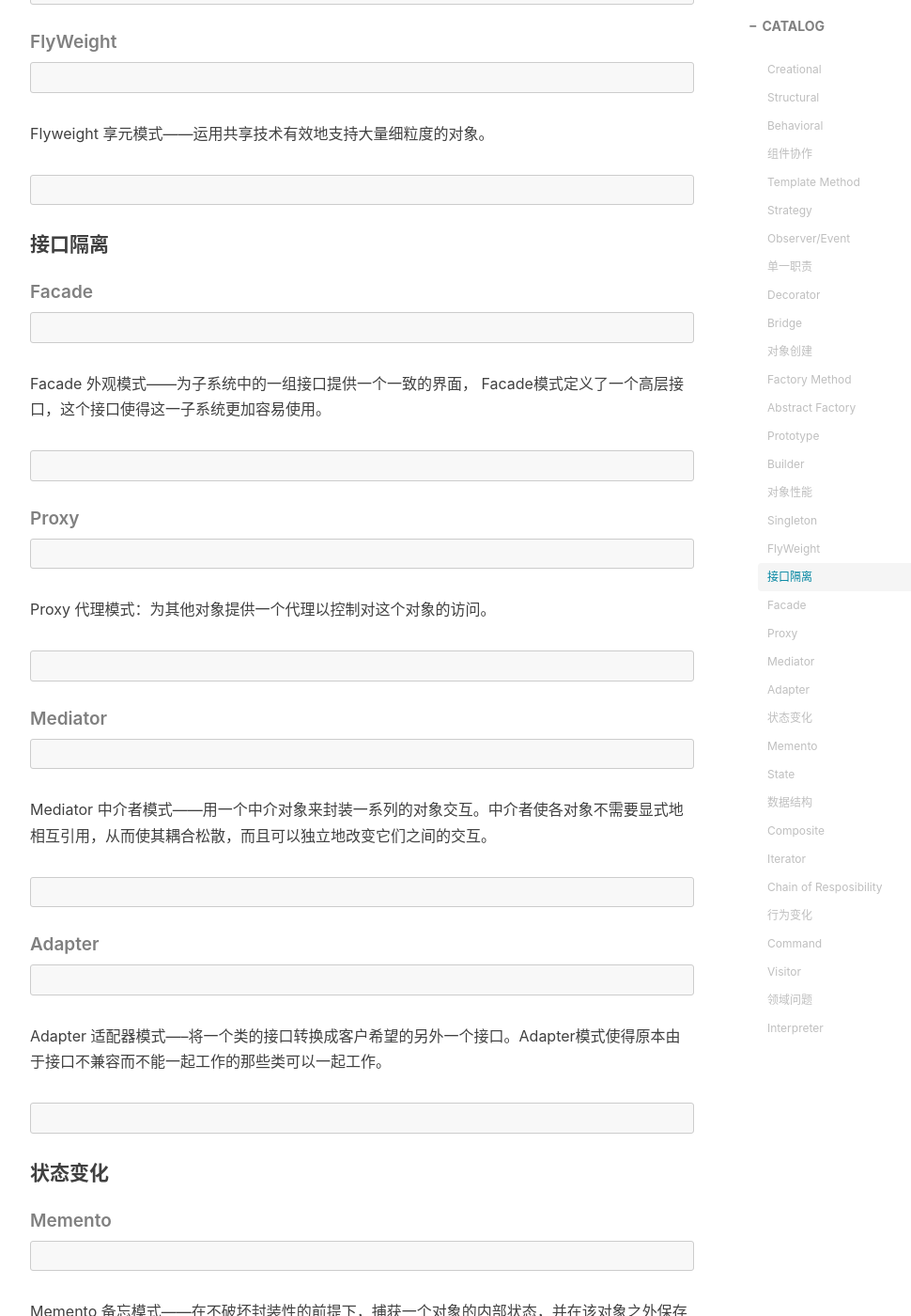
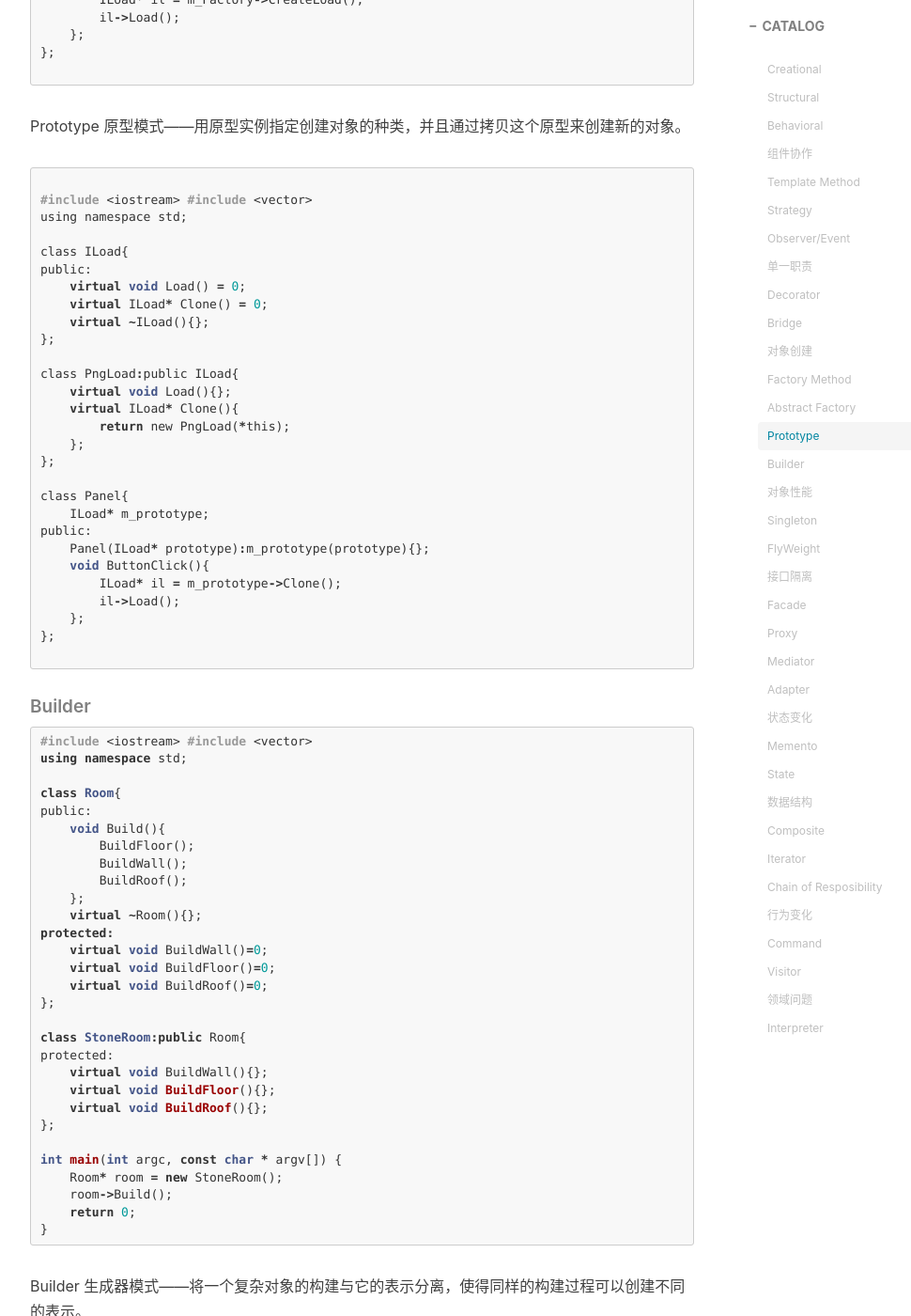
Before and after one commit to chenanbao/chenanbao.github.io, a Jekyll site: the page built from _posts/2019-01-12-设计模式.md, in a window 1280 px wide and 1400 px high, scrolled down 16199 px. Shown: the whole window at 94% size, without its empty margins (233-1203 px from the left). Built offline with Jekyll 4.4.1, drawn with Linux system fonts in a browser that asks for light colours; nearby versions of some CDN libraries; comment, search, counter and statistics services are not loaded; some of the changed text lies outside the part shown.

Commit message:
Update 2019-01-12-设计模式.md

````diff
--- a/_posts/2019-01-12-设计模式.md
+++ b/_posts/2019-01-12-设计模式.md
@@ -794,19 +794,160 @@ public:
 
 ```
 ##### Prototype
-```c
+```c++
+#include <iostream>
+#include <vector>
+
+using namespace std;
+
+class ILoad{
+public:
+    virtual void Load() = 0;
+    virtual ~ILoad(){};
+};
+
+class PngLoad:public ILoad{
+    virtual void Load(){};
+};
+
+class LoadFactory{
+public:
+    virtual ILoad* CreateLoad() = 0;
+    virtual ~LoadFactory(){};
+};
+
+class PngLoadFactory:public LoadFactory{
+public:
+    virtual ILoad* CreateLoad(){
+        return new PngLoad();
+    };
+};
+
+class Panel{
+    LoadFactory* m_Factory;
+public:
+    Panel(LoadFactory* Factory):m_Factory(Factory){};
+    void ButtonClick(){
+        ILoad* il = m_Factory->CreateLoad();
+        il->Load();
+    };
+};
 
 ```
 Prototype 原型模式——用原型实例指定创建对象的种类，并且通过拷贝这个原型来创建新的对象。
 ```c
 
+#include <iostream>
+#include <vector>
+
+using namespace std;
+
+class ILoad{
+public:
+    virtual void Load() = 0;
+    virtual ILoad* Clone() = 0;
+    virtual ~ILoad(){};
+};
+
+class PngLoad:public ILoad{
+    virtual void Load(){};
+    virtual ILoad* Clone(){
+        return new PngLoad(*this);
+    };
+};
+
+class Panel{
+    ILoad* m_prototype;
+public:
+    Panel(ILoad* prototype):m_prototype(prototype){};
+    void ButtonClick(){
+        ILoad* il = m_prototype->Clone();
+        il->Load();
+    };
+};
+
 ```
 ##### Builder
-```c
+```c++
+#include <iostream>
+#include <vector>
 
+using namespace std;
+
+class Room{
+public:
+    void Build(){
+        BuildFloor();
+        BuildWall();
+        BuildRoof();
+    };
+    virtual ~Room(){};
+protected:
+    virtual void BuildWall()=0;
+    virtual void BuildFloor()=0;
+    virtual void BuildRoof()=0;
+};
+
+class StoneRoom:public Room{
+protected:
+    virtual void BuildWall(){};
+    virtual void BuildFloor(){};
+    virtual void BuildRoof(){};
+};
+
+int main(int argc, const char * argv[]) {
+    Room* room = new StoneRoom();
+    room->Build();
+    return 0;
+}
 ```
 Builder 生成器模式——将一个复杂对象的构建与它的表示分离，使得同样的构建过程可以创建不同的表示。
-```c
+```c++
+#include <iostream>
+#include <vector>
+
+using namespace std;
+
+class Room{};
+
+class RoomBuilder{
+public:
+    virtual ~RoomBuilder(){};
+
+    Room* GetResult(){
+        return m_room;
+    }
+
+public:
+    Room* m_room;
+
+    virtual void BuildWall()=0;
+    virtual void BuildFloor()=0;
+    virtual void BuildRoof()=0;
+
+};
+
+class StoneRoom:public Room{};
+
+class StoneRoomBuilder:public RoomBuilder{
+protected:
+    virtual void BuildWall(){};
+    virtual void BuildFloor(){};
+    virtual void BuildRoof(){};
+};
+
+class RoomDirector{
+public:
+    RoomBuilder* roomBuilder;
+public:
+    void Build(){
+        roomBuilder->BuildFloor();
+        roomBuilder->BuildWall();
+        roomBuilder->BuildRoof();
+
+        roomBuilder->GetResult();
+    };
+};
 
 ```
 
````
